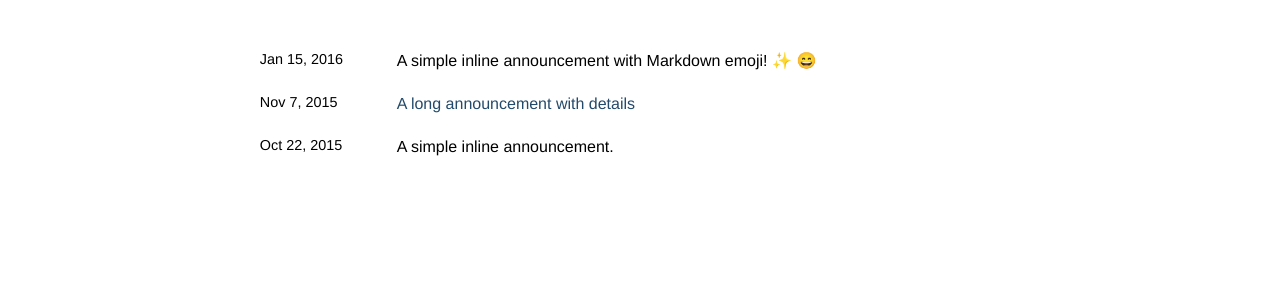
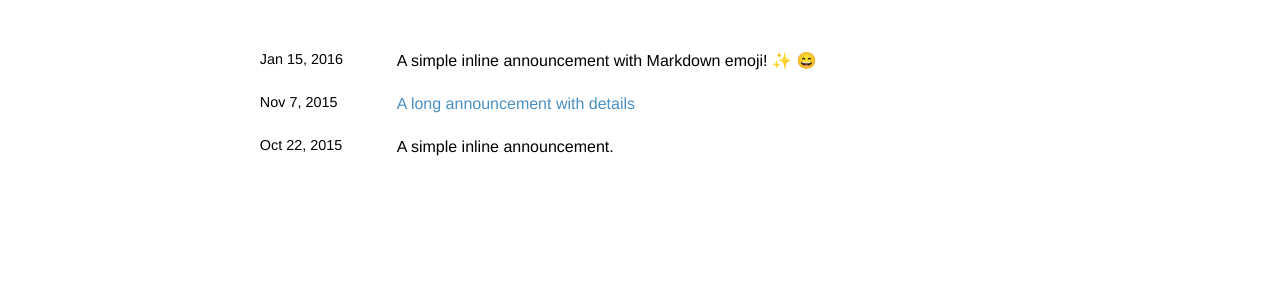
Before and after one commit to andrea-knpp/website, a Jekyll site: the page built from news.html, in a window 1280 px wide. Shown: the part 148-435 px from the top of the page. Built offline with Jekyll 4.4.1, drawn with Linux system fonts in a browser that asks for light colours; full-size pictures stand in for the smaller copies a plugin makes; emoji names are drawn with the system emoji font; comment, search, counter and statistics services are not loaded; a style sheet for code colours, icons or effects is not loaded.

Commit message:
Update _themes.scss

```diff
--- a/_sass/_themes.scss
+++ b/_sass/_themes.scss
@@ -7,8 +7,8 @@
   --global-code-bg-color: #{$code-bg-color-light};
   --global-text-color: #{$black-color};
   --global-text-color-light: #{$grey-color};
-  --global-theme-color: #234a6b;
-  --global-hover-color: #16354d;
+  --global-theme-color: #4a90c2;
+  --global-hover-color: #357aa8;
   --global-footer-bg-color: #{$grey-color-dark};
   --global-footer-text-color: #{$grey-color-light};
   --global-footer-link-color: #{$white-color};
```
